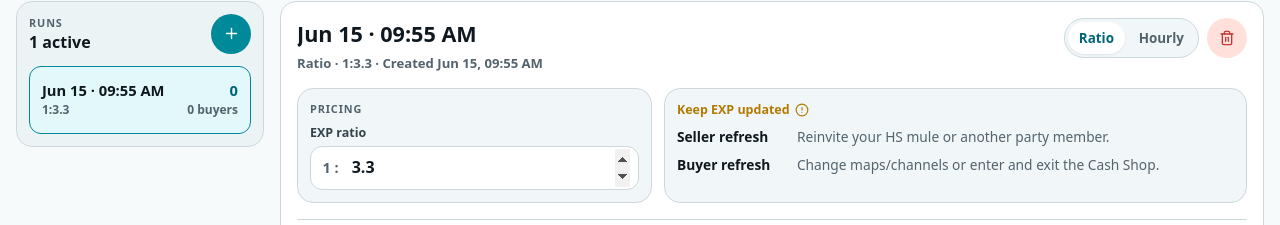
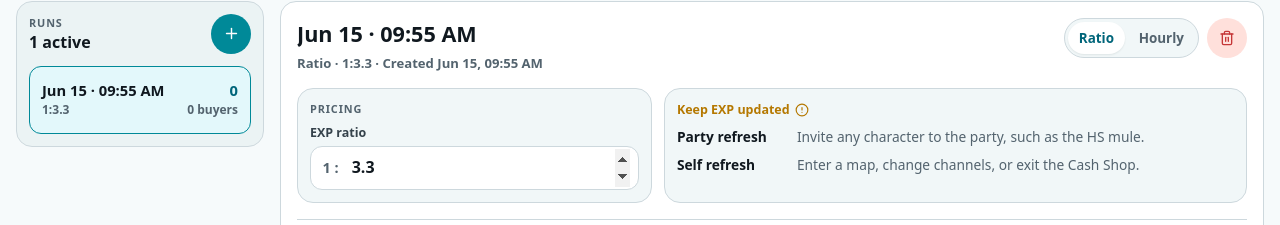
Before and after one commit to kiri-ml/holysymbol, a React (Vite) app: page / in a window 1280 px wide. Shown: the part 105-330 px from the top of the page. Built offline with nearby package versions, Linux system fonts and the light colour scheme.

Commit message:
docs: clarify EXP refresh instructions

```diff
--- a/src/App.tsx
+++ b/src/App.tsx
@@ -1078,8 +1078,8 @@ function LeechInstanceCard({
             <div className="tip-card__content">
               <strong>Keep EXP updated <AlertCircle size={14} /></strong>
               <div className="tip-card__rows">
-                <span><b>Seller refresh</b><em>Reinvite your HS mule or another party member.</em></span>
-                <span><b>Buyer refresh</b><em>Change maps/channels or enter and exit the Cash Shop.</em></span>
+                <span><b>Party refresh</b><em>Invite any character to the party, such as the HS mule.</em></span>
+                <span><b>Self refresh</b><em>Enter a map, change channels, or exit the Cash Shop.</em></span>
               </div>
             </div>
           </div>
```
